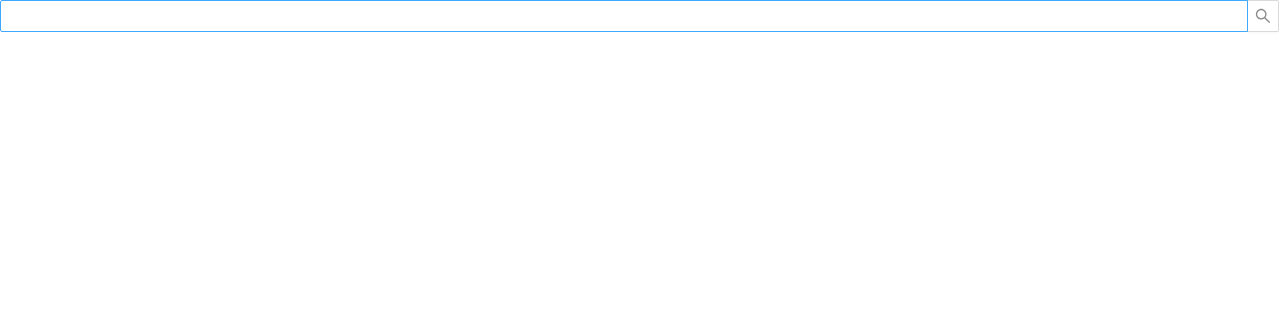
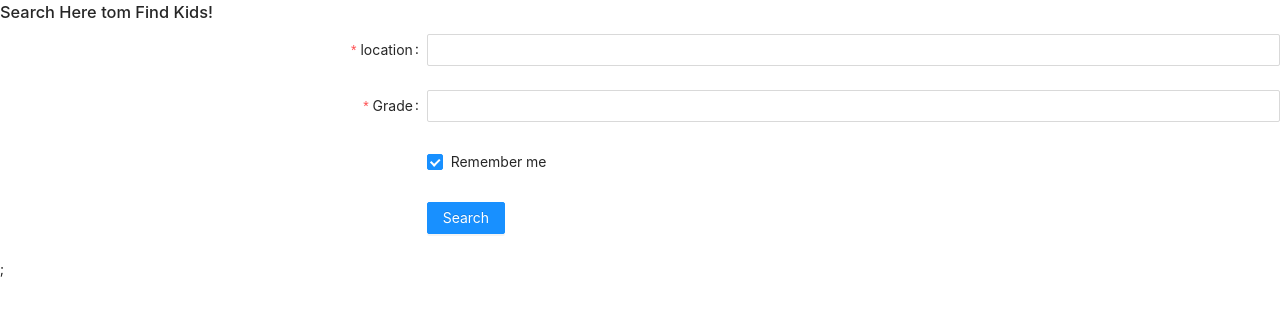
Before and after one commit to sagar776-dev/UNP_Alpha, a React (Create React App) app in the folder unp_alpha_app/: page / in a window 1280 px wide. Shown: the top 316 px of the page. Built offline with nearby package versions, Linux system fonts and the light colour scheme.

Commit message:
added ant-desgin fields to serach

```diff
--- a/unp_alpha_app/package.json
+++ b/unp_alpha_app/package.json
@@ -7,6 +7,7 @@
     "@testing-library/react": "^13.4.0",
     "@testing-library/user-event": "^13.5.0",
     "antd": "^4.23.5",
+    "axios": "^1.1.2",
     "react": "^18.2.0",
     "react-dom": "^18.2.0",
     "react-scripts": "5.0.1",
--- a/unp_alpha_app/src/App.css
+++ b/unp_alpha_app/src/App.css
@@ -1,4 +1,4 @@
-.App {
+/* .App {
   text-align: center;
 }
 
@@ -35,4 +35,4 @@
   to {
     transform: rotate(360deg);
   }
-}
+} */
--- a/unp_alpha_app/src/App.js
+++ b/unp_alpha_app/src/App.js
@@ -1,7 +1,7 @@
 import logo from './logo.svg';
 import './App.css';
-import './components/search'
-import Search from 'antd/lib/input/Search';
+// import './components/search'
+import Search from './components/search';
 
 function App() {
   return (
--- a/unp_alpha_app/src/components/search.js
+++ b/unp_alpha_app/src/components/search.js
@@ -1,10 +1,27 @@
 import React from 'react';
-import { Button } from 'antd';
+import { Button, Checkbox, Form, Input } from 'antd';
 import Search from 'antd/lib/transfer/search';
 import 'antd/dist/antd.css';
 import { render } from '@testing-library/react';
+const axios = require('axios');
+
+const onFinish = (e) => {
+  console.log("reached here",e)
+  // axios.get('http://localhost:3000/kid/filters',e)
+  // .then(response => {
+  //   console.log("response", response)
+  //   console.log(response.data.url);
+  //   console.log(response.data.explanation);
+  // })
+  // .catch(error => {
+  //   console.log(error);
+  // });
+
+}
+
 const search = () => (
   <div className="App">
+    <h3>Search Here tom Find Kids! </h3>
     <Form
       name="basic"
       labelCol={{
@@ -17,16 +34,16 @@ const search = () => (
         remember: true,
       }}
       onFinish={onFinish}
-      onFinishFailed={onFinishFailed}
+      // onFinishFailed={onFinishFailed}
       autoComplete="off"
     >
       <Form.Item
-        label="Username"
-        name="username"
+        label="location"
+        name="location"
         rules={[
           {
             required: true,
-            message: 'Please input your username!',
+            message: 'Please input your location!',
           },
         ]}
       >
@@ -34,16 +51,16 @@ const search = () => (
       </Form.Item>
 
       <Form.Item
-        label="Password"
-        name="password"
+        label="Grade"
+        name="grade"
         rules={[
           {
             required: true,
-            message: 'Please input your password!',
+            message: 'Please input your grade!',
           },
         ]}
       >
-        <Input.Password />
+        <Input />
       </Form.Item>
 
       <Form.Item
@@ -64,11 +81,11 @@ const search = () => (
         }}
       >
         <Button type="primary" htmlType="submit">
-          Submit
+          Search
         </Button>
       </Form.Item>
     </Form>
-  );
+  ;
   </div>
 );
 
--- a/unp_alpha_app/src/index.css
+++ b/unp_alpha_app/src/index.css
@@ -1,4 +1,4 @@
-body {
+/* body {
   margin: 0;
   font-family: -apple-system, BlinkMacSystemFont, 'Segoe UI', 'Roboto', 'Oxygen',
     'Ubuntu', 'Cantarell', 'Fira Sans', 'Droid Sans', 'Helvetica Neue',
@@ -10,4 +10,4 @@ body {
 code {
   font-family: source-code-pro, Menlo, Monaco, Consolas, 'Courier New',
     monospace;
-}
+} */
```
Also changed, not shown: 2 other files (tests, documents, lock files or other folders).
